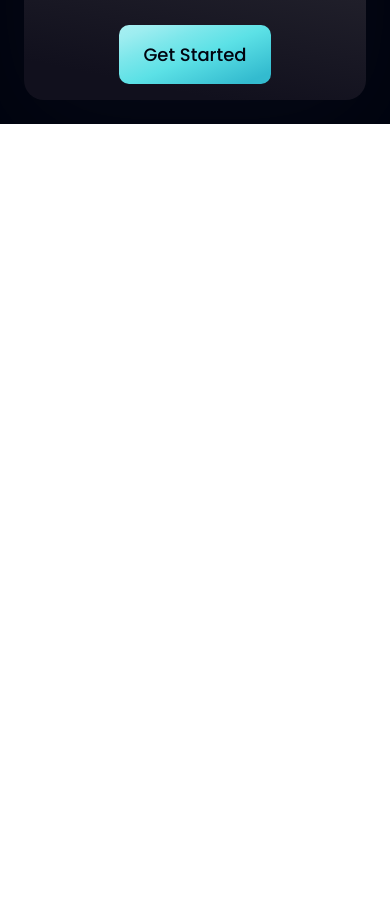
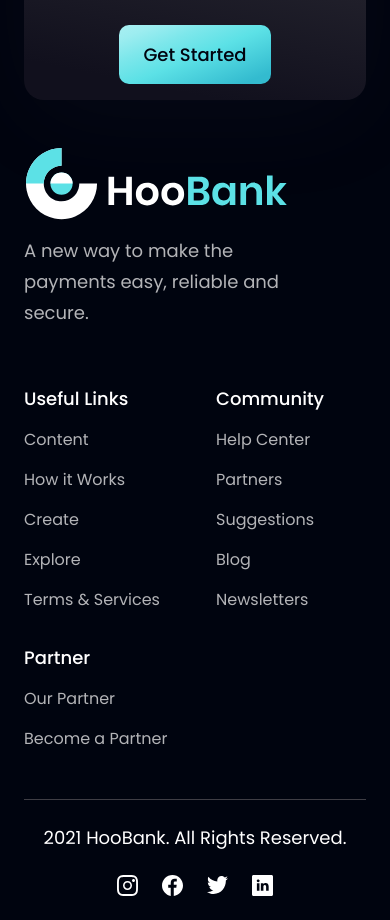
Before and after one commit to Ranita-Magar/bank-modern-app-using-react-js, a React (Vite) app: page / in a window 390 px wide. Shown: the part 6260-7180 px from the top of the page. Before the commit the page ends 6384 px from the top, so only its background shows below. Built offline with nearby package versions, Linux system fonts and the light colour scheme.

Commit message:
Creating responsive Footer section

```diff
--- a/src/components/Footer.jsx
+++ b/src/components/Footer.jsx
@@ -1,11 +1,66 @@
-import React from 'react'
+import React from "react";
+import styles from "../style";
+import { logo } from "../assets";
+import { footerLinks, socialMedia } from "../constants";
 
-const Footer = () => {
-  return (
-    <div>
+const Footer = () => (
+  <section className={`${styles.flexCenter} ${styles.paddingY} flex-col`}>
+    <div className={`${styles.flexStart} md:flex-row flex-col mb-8 w-full`}>
+      <div className="flex-1 flex flex-col justify-start mr-10">
+        <img
+          src={logo}
+          alt="hoobank"
+          className="w-[266px] h-[72px] object-contain"
+        />
+        <p className={`${styles.paragraph} mt-4 max-w-[310px]`}>
+          A new way to make the payments easy, reliable and secure.
+        </p>
+      </div>
 
+      <div className="flex-[1.5] w-full flex flex-row justify-between flex-wrap md:mt-0 mt-10">
+        {footerLinks.map((footerLink) => (
+          <div
+            key={footerLink.key}
+            className="flex flex-col ss:my-0 my-4 min-w-[150px]"
+          >
+            <h4 className="font-poppins font-medium text-[18px] leading-[27px] text-white">
+              {footerLink.title}
+            </h4>
+            <ul className="list-none mt-4">
+              {footerLink.links.map((link, index) => (
+                <li
+                  key={link.name}
+                  className={`font-poppins font-normal text-[16px] leading-[24px] text-dimWhite hover:text-secondary cursor-pointer
+                ${index !== footerLink.links.length - 1 ? "mb-4" : "mb-0"}`}
+                >
+                  {link.name}
+                </li>
+              ))}
+            </ul>
+          </div>
+        ))}
+      </div>
     </div>
-  )
-}
 
-export default Footer
+    <div className="w-full flex justify-between items-center md:flex-row flex-col pt-6 border-t-[1px] border-t-[#3f3e45] ">
+      <p className="font-poppins font-normal text-[18px] leading-[27px] text-white">
+        2021 HooBank. All Rights Reserved.
+      </p>
+
+      <div className="flex flex-row md:mt-0 mt-6">
+        {socialMedia.map((social, index) => (
+          <img
+            key={social.id}
+            src={social.icon}
+            alt={social.id}
+            className={`w-[21px] h-[21px] object-contain cursor-pointer ${
+              index !== socialMedia.length - 1 ? "mr-6" : "mr-0"
+            }  transition-transform transform hover:scale-110 hover:shadow-lg `}
+          />
+        ))}
+      </div>
+    </div>
+  </section>
+);
+
+export default Footer;
```
